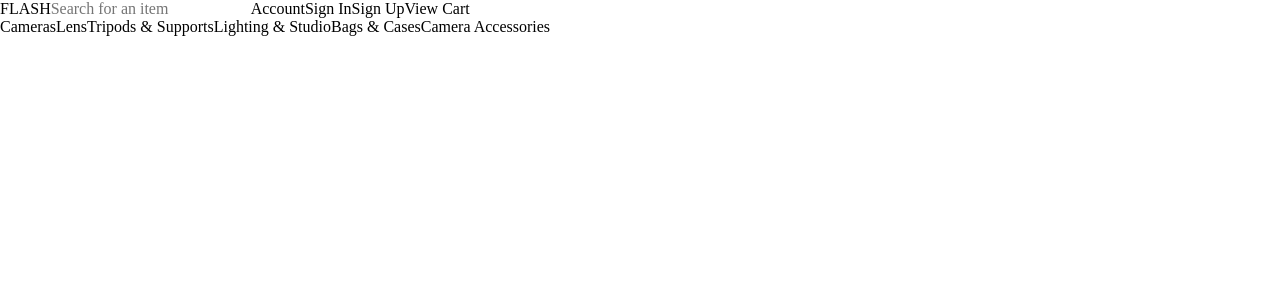
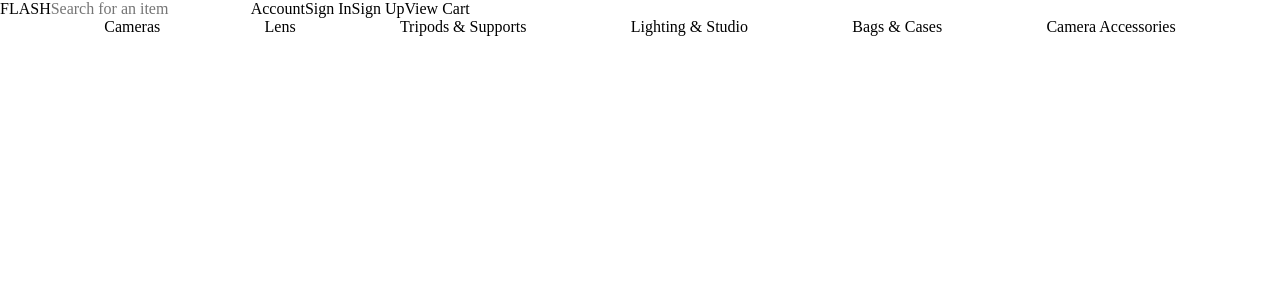
Before and after one commit to douglasryu/Flash, a React (Create React App) app: page / in a window 1280 px wide. Shown: the top 300 px of the page. Built offline with nearby package versions, Linux system fonts and the light colour scheme.

Commit message:
categorybar

```diff
--- /dev/null
+++ b/src/components/CategoryBar.js
@@ -0,0 +1,62 @@
+import React from "react";
+import '../stylesheets/categorybar.css'
+
+
+const CategoryBar = () => {
+    return (
+        <>
+            <div className="category__bar">
+                <div className="nav_dropdown">Cameras</div>
+                    <ul className="dropdown_menu">
+                        <li>Mirrorless Cameras</li>
+                        <li>DSLR and SLR Cameras</li>
+                        <li>Digital Point and Shoot Cameras</li>
+                        <li>Instant Cameras</li>
+                        <li>Specialty Cameras</li>
+                    </ul>
+                <div className="nav_dropdown">Lens</div>
+                    <ul className="dropdown_menu">
+                        <li>Mirrorless Lens</li>
+                        <li>SLR Lens</li>
+                        <li>Medium Format Lens</li>
+                        <li>Range Finder Lens</li>
+                        <li>Specialty Lens</li>
+                    </ul>
+                <div className="nav_dropdown">Tripods & Supports</div>
+                    <ul className="dropdown_menu">
+                        <li>Tripods</li>
+                        <li>Tripod Heads</li>
+                        <li>Monopods</li>
+                        <li>Quick Release</li>
+                        <li>Mounts & Supports</li>
+                    </ul>
+                <div className="nav_dropdown">Lighting & Studio</div>
+                    <ul className="dropdown_menu">
+                        <li>Flashes &  On-Camera Lighteing</li>
+                        <li>Continuous Lighting</li>
+                        <li>Monolights & Strobes</li>
+                        <li>Light Modifiers</li>
+                        <li>Light Stands</li>
+                    </ul>
+                <div className="nav_dropdown">Bags & Cases</div>
+                    <ul className="dropdown_menu">
+                        <li>Mirrorless Cameras</li>
+                        <li>DSLR and SLR Cameras</li>
+                        <li>Digital Point and Shoot Cameras</li>
+                        <li>Instant Cameras</li>
+                        <li>Specialty Cameras</li>
+                    </ul>
+                <div className="nav_dropdown">Camera Accessories</div>
+                    <ul className="dropdown_menu">
+                        <li>Camera Batteries</li>
+                        <li>Battery Grips</li>
+                        <li>Camera Battery Chargers</li>
+                        <li>Remote Controls</li>
+                        <li>Camera Grips</li>
+                    </ul>
+            </div>
+        </>
+    );
+}
+
+export default CategoryBar;
--- a/src/components/Navigation.js
+++ b/src/components/Navigation.js
@@ -1,4 +1,5 @@
 import React from "react";
+import CategoryBar from "./CategoryBar";
 
 const Navigation = () => {
     return (
@@ -13,14 +14,7 @@ const Navigation = () => {
                 <button className="nav__item">Sign Up</button>
                 <button className="nav__item">View Cart</button>
             </div>
-            <div className="category__bar">
-                <div>Cameras</div>
-                <div>Lens</div>
-                <div>Tripods & Supports</div>
-                <div>Lighting & Studio</div>
-                <div>Bags & Cases</div>
-                <div>Camera Accessories</div>
-            </div>
+           <CategoryBar/>
         </>
     );
 }
--- /dev/null
+++ b/src/stylesheets/categorybar.css
@@ -0,0 +1,30 @@
+.nav_dropdown {
+    position: relative;
+    display: inline-block;
+}
+
+.dropdown_menu {
+    display: none;
+    position: absolute;
+    background-color: blue;
+}
+
+.dropdown_menu li {
+    color: black;
+    background-color: cadetblue;
+    text-decoration: none;
+    padding: 12px 16px;
+}
+
+
+.nav_dropdown:hover.dropdown_menu{
+    display: block;
+    background-color: chartreuse;
+}
+
+
+
+.category__bar {
+    display: flex;
+    justify-content: space-evenly;
+}
```
